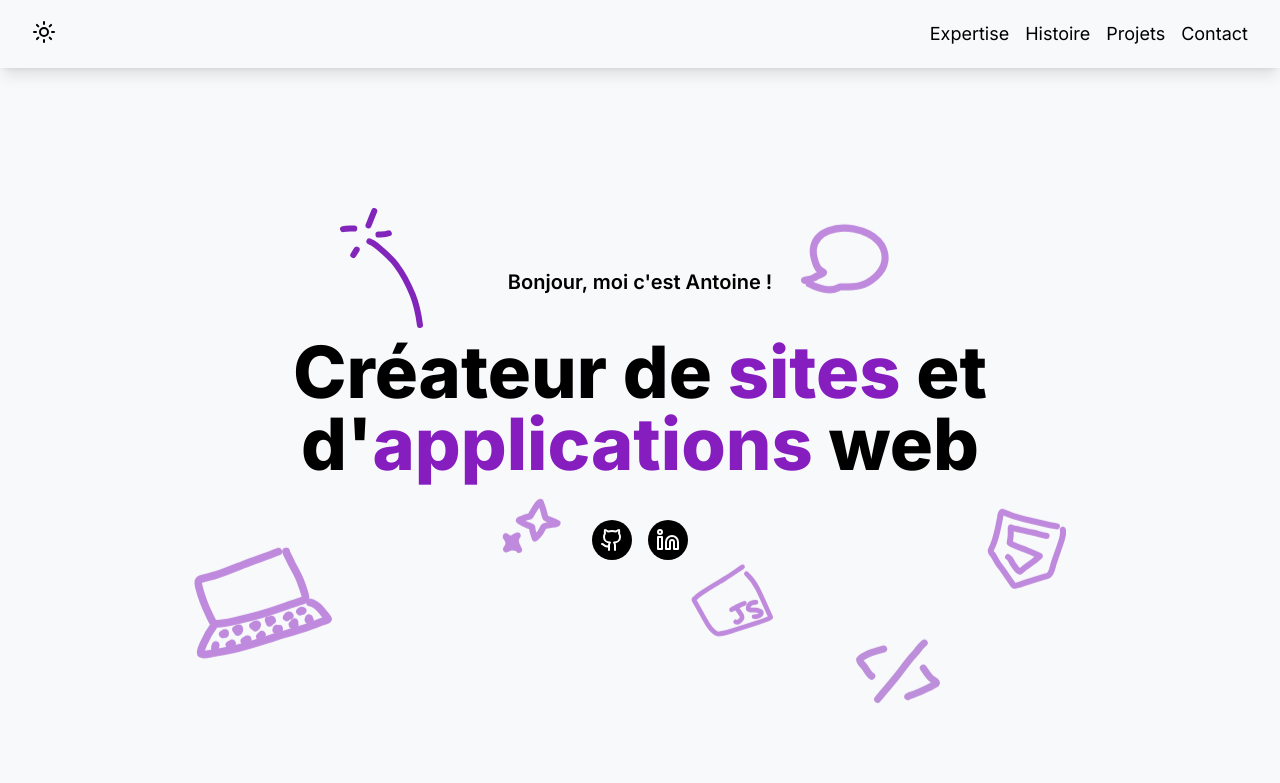
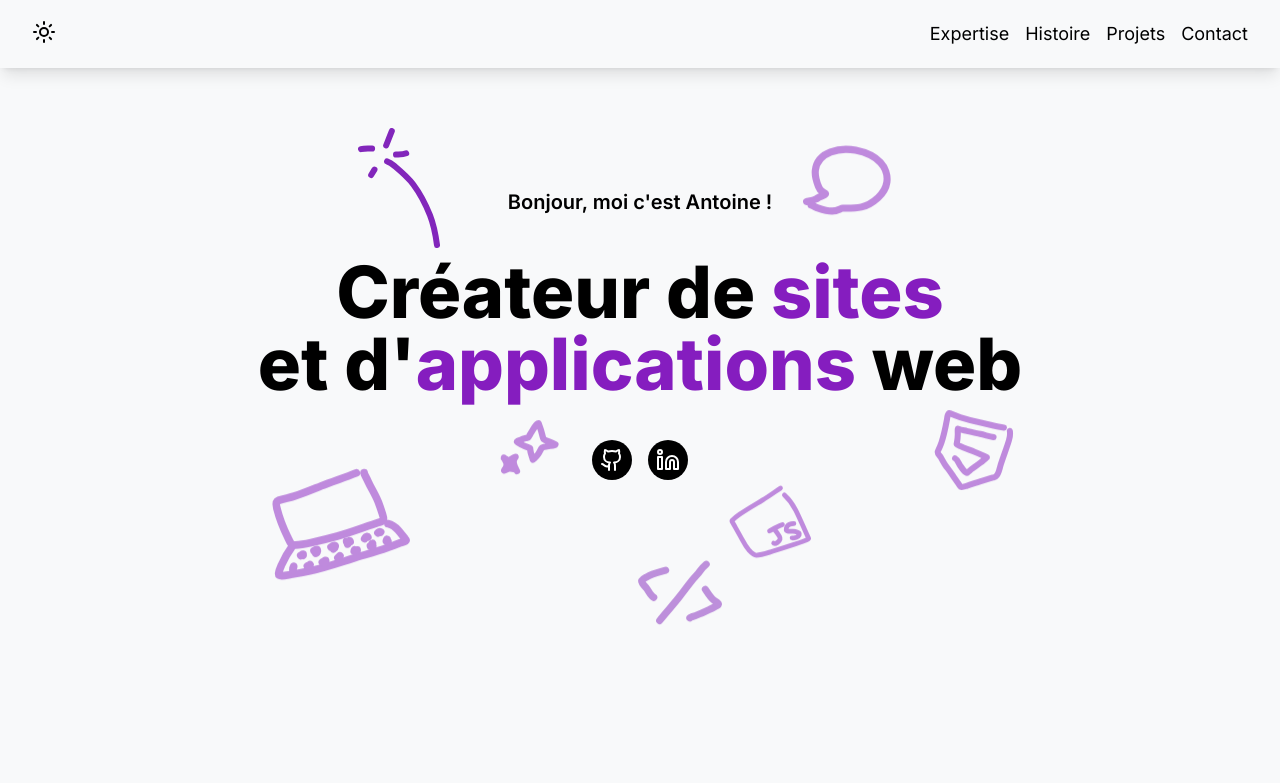
Before and after one commit to Antoinekoe/my-portfolio, a React (Vite) app: page / in a window 1280 px wide. Shown: the top 783 px of the page. Built offline with nearby package versions, Linux system fonts and the light colour scheme.

Commit message:
Reduced margin overall

```diff
--- a/src/components/Career.jsx
+++ b/src/components/Career.jsx
@@ -12,7 +12,7 @@ const Career = () => {
       className="bg-[#F8F9FA] dark:bg-[#0D1116] pb-10 pt-0 px-8"
       id="histoire"
     >
-      <div className="flex flex-col gap-5 lg:max-w-[2000px] lg:mx-auto">
+      <div className="flex flex-col gap-5 lg:max-w-[1500px] lg:mx-auto">
         <h2 className="text-4xl text-black dark:text-white font-bold">
           Histoire
         </h2>
--- a/src/components/Expertise.jsx
+++ b/src/components/Expertise.jsx
@@ -6,7 +6,7 @@ const Expertise = () => {
       className="bg-[#F8F9FA] dark:bg-[#0D1116] px-8 text-black dark:text-white pt-10"
       id="expertise"
     >
-      <div className="flex flex-col gap-10 py-25 items-start lg:max-w-[2000px] mx-auto">
+      <div className="flex flex-col gap-10 pt-25 pb-10 items-start lg:max-w-[1500px] mx-auto">
         <h2 className="text-4xl font-bold">Expertise</h2>
         <div className="grid grid-cols-1 lg:grid-cols-3 lg:gap-10">
           <div className="flex flex-col items-start gap-3">
--- a/src/components/Footer.jsx
+++ b/src/components/Footer.jsx
@@ -4,7 +4,13 @@ import React from "react";
 const Footer = () => {
   return (
     <div className="bg-[#F8F9FA] dark:bg-[#0D1116]">
-      <div className="flex justify-center gap-4 py-5 border-t-1 border-black dark:border-white max-w-[2000px] mx-auto">
+      <div
+        className="flex justify-center gap-4 py-5 max-w-[2000px] mx-auto relative"
+        style={{
+          boxShadow:
+            "0 -5px 15px -3px rgba(0, 0, 0, 0.1), 0 -4px 6px -2px rgba(0, 0, 0, 0.05)",
+        }}
+      >
         <a
           href="https://github.com/Antoinekoe"
           target="_blank"
--- a/src/components/Form.jsx
+++ b/src/components/Form.jsx
@@ -69,7 +69,7 @@ const Form = () => {
       className="px-8 bg-[#F8F9FA] dark:bg-[#0D1116] text-black dark:text-white pb-10"
       id="contact"
     >
-      <div className="flex flex-col gap-5 lg:max-w-[2000px] lg:mx-auto">
+      <div className="flex flex-col gap-5 lg:max-w-[1500px] lg:mx-auto">
         <h2 className="text-4xl font-bold">Contactez-moi !</h2>
         <form
           onSubmit={handleSubmit}
--- a/src/components/Hero.jsx
+++ b/src/components/Hero.jsx
@@ -4,15 +4,16 @@ import React from "react";
 const Hero = () => {
   return (
     <>
-      <div className="bg-[#F8F9FA] dark:bg-[#0D1116] flex flex-col justify-center items-center text-center pt-50 pb-70 px-10 gap-5">
+      <div className="bg-[#F8F9FA] dark:bg-[#0D1116] flex flex-col justify-center items-center text-center pt-30 pb-20 lg:pt-30 lg:pb-40 px-10 gap-5">
         <div className="md:max-w-[600px] lg:max-w-[1000px]">
           <div className="scaleElement">
             <div className="z-10 flex flex-col gap-10">
               <h1 className="text-black dark:text-white font-semibold text-md lg:text-xl">
                 Bonjour, moi c'est Antoine !
               </h1>
-              <span className="text-black dark:text-white font-extrabold text-5xl lg:text-7xl">
-                Créateur de <span className="text-[#851DBF]">sites</span> et d'
+              <span className="text-black dark:text-white font-extrabold text-4xl sm:text-5xl lg:text-7xl">
+                Créateur de <span className="text-[#851DBF]">sites</span>
+                <br /> et d'
                 <span className="text-[#851DBF]">applications</span> web
               </span>
               <div className="flex justify-center gap-4">
@@ -36,37 +37,37 @@ const Hero = () => {
             </div>
             <div className="z-9">
               <img
-                className="floatElement absolute h-[60px] top-[-30px] right-[-20px] lg:right-[250px] lg:h-[80px] lg:top-[-40px]"
+                className="floatElement absolute h-[60px] top-[-30px] right-[-30px] lg:right-[130px] lg:h-[80px] lg:top-[-40px]"
                 src="/doodles/hero/speech.svg"
                 alt=""
               />
               <img
-                className="hidden lg:block lg:absolute lg:h-[120px] lg:top-[-60px] lg:left-[200px]"
+                className="hidden lg:block lg:absolute lg:h-[120px] lg:top-[-60px] lg:left-[100px]"
                 src="/doodles/hero/pop.svg"
                 alt=""
               />
               <img
-                className="floatElement absolute h-[70px] bottom-[-160px] right-[30px] lg:right-[200px] lg:h-[80px]"
+                className="floatElement absolute h-[70px] bottom-[-160px] right-[30px] lg:right-[300px] lg:h-[80px]"
                 src="/doodles/hero/coding.svg"
                 alt=""
               />
               <img
-                className="floatElement absolute h-[80px] top-[250px] right-[70px]"
+                className="floatElement absolute h-[80px] top-[230px] right-[5px]"
                 src="/doodles/hero/html.svg"
                 alt=""
               />
               <img
-                className="floatElement absolute h-[80px] top-[-70px] left-[10px] lg:top-[300px] lg:left-[550px]"
+                className="floatElement absolute h-[80px] top-[-80px] left-[10px] lg:top-[300px] lg:left-[470px]"
                 src="/doodles/hero/js.svg"
                 alt=""
               />
               <img
-                className="floatElement absolute h-[100px] left-[50px] bottom-[-120px] lg:h-[130px]"
+                className="floatElement absolute h-[100px] left-[10px] bottom-[-120px] lg:h-[130px]"
                 src="/doodles/hero/laptop.svg"
                 alt=""
               />
               <img
-                className="floatElement absolute h-[70px] bottom-[20px] left-[50px] lg:left-[350px] lg:bottom-[-10px]"
+                className="floatElement absolute h-[70px] bottom-[20px] left-[50px] lg:left-[230px] lg:bottom-[-10px]"
                 src="/doodles/hero/star-outline.svg"
                 alt=""
               />
--- a/src/components/Navbar.jsx
+++ b/src/components/Navbar.jsx
@@ -16,7 +16,7 @@ const Navbar = ({ setIsDarkMode, isDarkMode }) => {
   return (
     <>
       <div className="px-8 py-5 min-h-[5vh] bg-[#F8F9FA] dark:bg-[#0D1116] text-black dark:text-white relative shadow-lg">
-        <div className="flex justify-between lg:max-w-[2000px] lg:mx-auto">
+        <div className="flex justify-between lg:max-w-[1500px] lg:mx-auto">
           {isDarkMode ? (
             <Moon
               className="cursor-pointer text-black dark:text-white"
--- a/src/components/Projects.jsx
+++ b/src/components/Projects.jsx
@@ -6,7 +6,7 @@ const Projects = () => {
       className=" bg-[#F8F9FA] dark:bg-[#0D1116] text-black dark:text-white px-8"
       id="projets"
     >
-      <div className="flex flex-col gap-10 py-15 lg:max-w-[2000px] lg:mx-auto">
+      <div className="flex flex-col gap-10 py-15 lg:max-w-[1500px] lg:mx-auto">
         <h2 className="text-4xl font-bold">Projets personnels</h2>
         <div className="grid grid-cols-1 lg:grid-cols-2 gap-10">
           <div className="flex flex-col gap-5">
```
